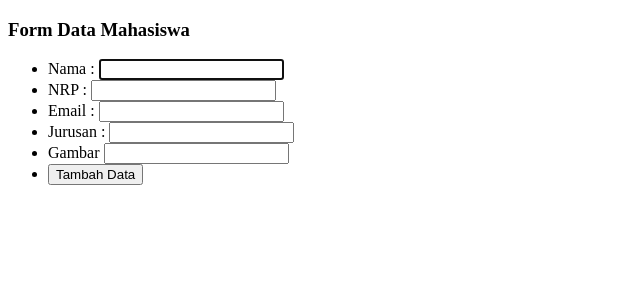
After one commit to Suhendani36/pw2020_193040042, a PHP site: page /tambah.php in a window 1280 px wide. The commit adds this page. Shown: the top 300 px of the page, without its empty margins (0-640 px from the left). Run offline with PHP 8.4, Linux system fonts and the light colour scheme.

Commit message:
Menambah Fitur Insert Data

```diff
--- a/kuliah/pertemuan10/functions.php
+++ b/kuliah/pertemuan10/functions.php
@@ -28,3 +28,27 @@ function query($query)
 
   return $rows;
 }
+
+
+function tambah($data)
+{
+  $conn = koneksi();
+
+  $nama = htmlspecialchars($data['nama']);
+  $nrp = htmlspecialchars($data['nrp']);
+  $email = htmlspecialchars($data['email']);
+  $jurusan = htmlspecialchars($data['jurusan']);
+  $gambar = htmlspecialchars($data['gambar']);
+
+
+
+  $query = "INSERT INTO
+            mahasiswa
+            VALUES
+            (null, '$nama', '$nrp','$email', '$jurusan', '$gambar')
+            ";
+  mysqli_query($conn, $query);
+  echo mysqli_error($conn);
+
+  return mysqli_affected_rows($conn);
+}
--- a/kuliah/pertemuan10/latihan1.php
+++ b/kuliah/pertemuan10/latihan1.php
@@ -37,7 +37,7 @@ $mahasiswa = $rows;
       <th>Gambar</th>
       <th>NRP</th>
       <th>Nama</th>
-      <th>Emial</th>
+      <th>Email</th>
       <th>Jurusan </th>
       <th>Aksi</th>
     </tr>
--- a/kuliah/pertemuan10/latihan2.php
+++ b/kuliah/pertemuan10/latihan2.php
@@ -19,7 +19,7 @@ $mahasiswa = query("SELECT * FROM mahasiswa");
       <th>Gambar</th>
       <th>NRP</th>
       <th>Nama</th>
-      <th>Emial</th>
+      <th>Email</th>
       <th>Jurusan </th>
       <th>Aksi</th>
     </tr>
--- a/kuliah/pertemuan10/latihan3.php
+++ b/kuliah/pertemuan10/latihan3.php
@@ -13,6 +13,11 @@ $mahasiswa = query("SELECT * FROM mahasiswa");
 </head>
 
 <body>
+
+  <h2>Daftar Mahasiswa</h2>
+
+  <a href="tambah.php">Tambah data mahasiswa</a>
+  <br><br>
   <table border="1" cellpadding="10" cellspacing="0">
     <tr>
       <th>#</th>
--- /dev/null
+++ b/kuliah/pertemuan10/tambah.php
@@ -0,0 +1,77 @@
+<?php
+
+require 'functions.php';
+
+// cek apakah tombol tambah sudah ditekan
+if (isset($_POST['tambah'])) {
+  if (tambah($_POST) > 0) {
+    echo "<script>
+          alert('Data Berhasil Ditambahkan');
+          document.location.href = 'latihan3.php';
+
+   </script>
+   ";
+  } else {
+
+    echo " Data gagal ditambahkan";
+  }
+}
+?>
+
+
+
+
+<!DOCTYPE html>
+<html lang="en">
+
+<head>
+  <meta charset="UTF-8">
+  <meta name="viewport" content="width=device-width, initial-scale=1.0">
+  <title>Document</title>
+</head>
+
+<body>
+  <h3>Form Data Mahasiswa</h3>
+
+
+  <form action="" method="POST">
+
+    <ul>
+      <li>
+        <label>
+          Nama :
+          <input type="text" name="nama" autofocus required>
+        </label>
+      </li>
+      <li>
+        <label>
+          NRP :
+          <input type="text" name="nrp" required>
+        </label>
+      </li>
+      <li>
+        <label>
+          Email :
+          <input type="text" name="email" required>
+        </label>
+      </li>
+      <li>
+        <label>
+          Jurusan :
+          <input type="text" name="jurusan" required>
+        </label>
+      </li>
+      <li>
+        <label>
+          Gambar
+          <input type="text" name="gambar" required>
+        </label>
+      </li>
+      <li>
+        <button type="submit" name="tambah">Tambah Data</button>
+      </li>
+    </ul>
+  </form>
+</body>
+
+</html>
```
Also changed, not shown: kuliah/pertemuan10/img/fauzan.jpg (added), kuliah/pertemuan10/img/hanan.jpg (added).
